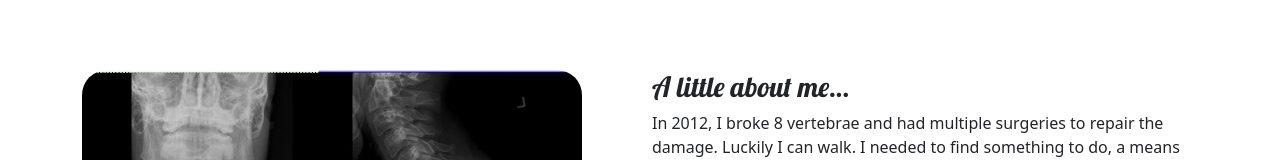
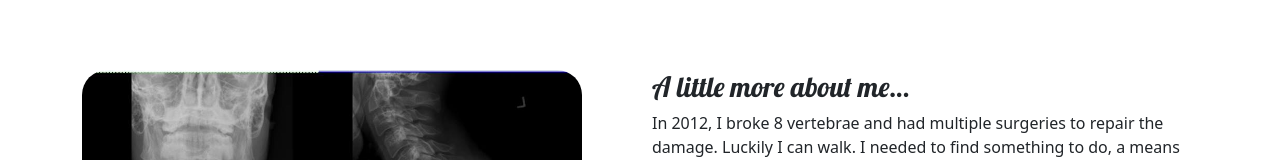
Before and after one commit to LeeOtts/portfolio, a React (Create React App) app: page / in a window 1280 px wide. Shown: the part 722-882 px from the top of the page. Built offline with nearby package versions, Linux system fonts and the light colour scheme; some icons are missing.

Commit message:
a little more about me

```diff
--- a/src/pages/HomePage.js
+++ b/src/pages/HomePage.js
@@ -30,7 +30,7 @@ const HomePage = () => {
 
                 </Col>
                 <Col>
-                    <h3>A little about me…</h3>
+                    <h3>A little more about me…</h3>
                     <p>
                         In 2012, I broke 8 vertebrae and had multiple surgeries to repair the damage. Luckily I can walk.
 
```
